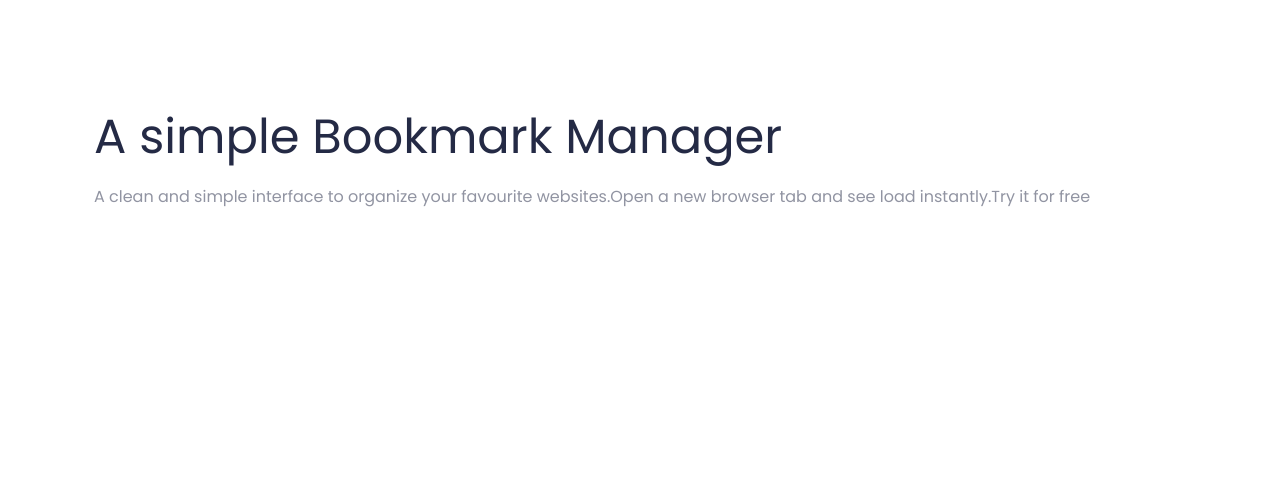
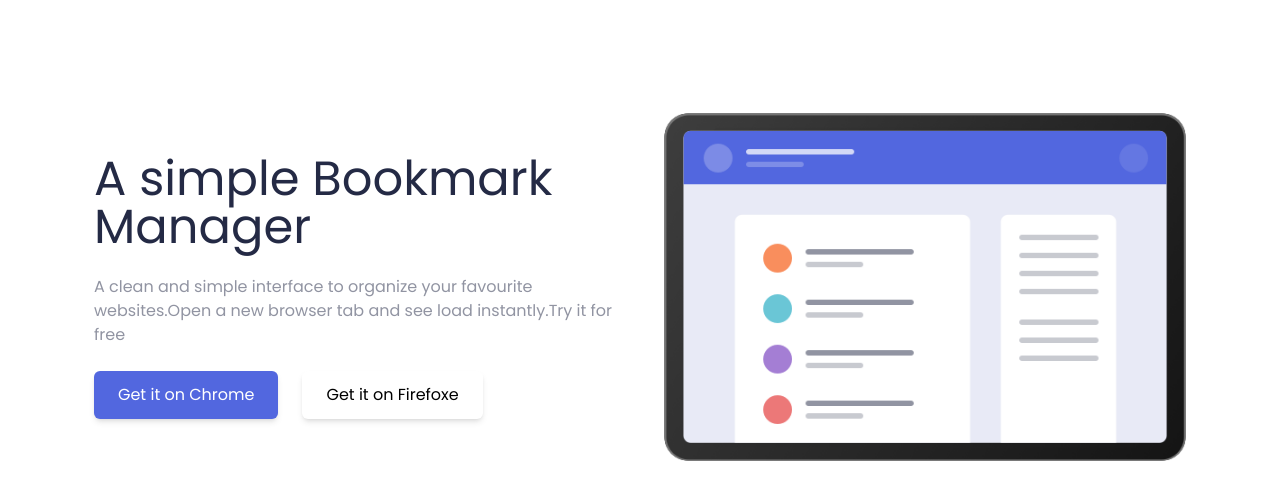
Before and after one commit to brainiac1010/Bookmark-landing-page, a website: page public/index.html in a window 1280 px wide. Shown: the part 119-618 px from the top of the page. Drawn offline with Linux system fonts and the light colour scheme.

Commit message:
img alinge and add

```diff
--- a/public/index.html
+++ b/public/index.html
@@ -39,8 +39,19 @@
                     A simple Bookmark Manager</h2>
                 <p class="text-bookmark-grey tex-lg text-center lg:text-left mb-6"> A clean and simple interface to
                     organize your favourite websites.Open a new browser tab and see load instantly.Try it for free</p>
-                    <div class="flex justify-center flex-wrap gap-6"></div>
+                <div class="flex justify-center flex-wrap gap-6">
+                    <button type="button" class="btn btn-purple hover:bg-bookmark-white hover:text-black ">Get it on
+                        Chrome</button>
+                    <button type="button" class="btn btn-white hover:bg-bookmark-purple hover:text-white">Get it on
+                        Firefoxe</button>
+
+                </div>
             </div>
+            <!--Image-->
+            <div class="flex justify-center flex-1 mb-10 md:mb-16 lg:mb-0 z-10">
+                <img class="w-5/6 h-5/6 sm:w-3/4 sm:h-3/4 md:w-full md:h-full" src="./imgs/hero-bg.png" alt="">
+            </div>
+
         </div>
     </section>
 
```
Also changed, not shown: public/style.css.
